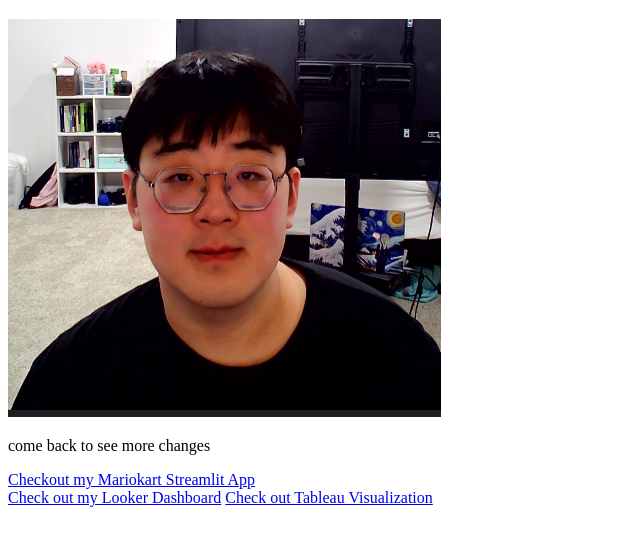
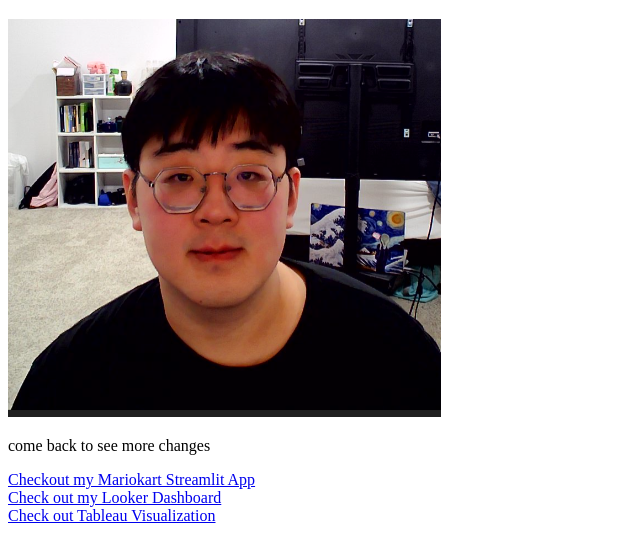
Before and after one commit to DongdiZhao/github_assignment, a plain HTML site: page index.html in a window 1280 px wide. Shown: the part 61-620 px from the top of the page, without its empty margins (0-640 px from the left). Drawn offline with Linux system fonts and the light colour scheme.

Commit message:
little fix

```diff
--- a/index.html
+++ b/index.html
@@ -10,7 +10,7 @@
     <img src="dd.png" alt="Image of Dongdi">
     <p>come back to see more changes</p>
     <a href="https://dongdizhao-mariokart-stats.streamlit.app" a>Checkout my Mariokart Streamlit App</a><br>
-    <a href="looker.html">Check out my Looker Dashboard</a>
-    <a href="tableau.html">Check out Tableau Visualization</a>
+    <a href="looker.html">Check out my Looker Dashboard</a><br>
+    <a href="tableau.html">Check out Tableau Visualization</a><br>
 </body>
 </html>
```
